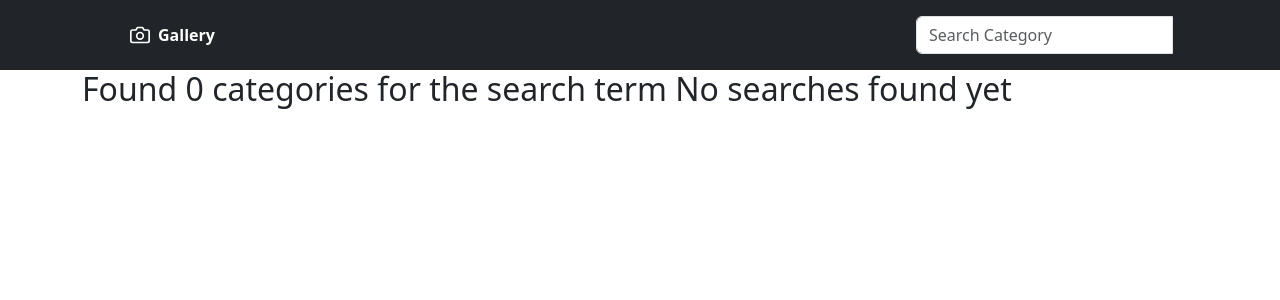
After one commit to Alikutepa/Gallery-App, a Django app: page /search/ in a window 1280 px wide. The commit adds this page. Shown: the top 300 px of the page. Run offline with Django 3.2, Linux system fonts and the light colour scheme; some libraries are stand-ins or nearby versions.

Commit message:
update changes

```diff
--- a/photos/views.py
+++ b/photos/views.py
@@ -29,11 +29,11 @@ def categoryPage(request, slug):
 
 def imageDetailPage(request, slug1, slug2):
 
-    category = Category.objects.get(slug=slug1)
+    categories = Category.objects.get(slug=slug1)
     image = Image.objects.get(slug=slug2)
 
     context = {}
-    context['category'] = category
+    context['category'] = categories
     context['image'] = image
 
     return render(request, 'main/category.html', context)
@@ -45,12 +45,14 @@ def image_location(request, location):
 
 def search_image(request):
 
-    if 'category' in request.GET and request.GET["category"]:
+
+
+  if 'category' in request.GET and request.GET["category"]:
         search_term = request.GET.get("category")
         searched_categories = Category.search_by_category(search_term)
         message = f"{search_term}"
 
         return render(request, 'main/search.html',{"message":message,"categories": searched_categories})
-    else:
+  else:
         message = 'No searches found yet'
         return render (request, 'main/search.html',{"message":message})
--- a/templates/main/category.html
+++ b/templates/main/category.html
@@ -80,8 +80,8 @@
       <p class="float-end mb-1">
         <a href="#">Back to top</a>
       </p>
-      <p class="mb-1">Album example is &copy; Bootstrap, but please download and customize it for yourself!</p>
-      <p class="mb-0">New to Bootstrap? <a href="/">Visit the homepage</a> or read our <a href="/docs/5.1/getting-started/introduction/">getting started guide</a>.</p>
+      <p class="mb-1 text-center">App Created by Juliana 2021</p>
+
     </div>
   </footer>
 </body>
--- /dev/null
+++ b/templates/main/search.html
@@ -0,0 +1,57 @@
+{%extends 'main/base.html'%}
+{% block content %}
+<div class="container">
+
+  <div class="row">
+    {% if categories%}
+      <h2>Found {{ categories|length }} of searched term {{message}}</h2>
+    {% else %}
+      <h2> Found 0 categories for the search term {{message}}</h2>
+    {% endif %}
+
+  </div>
+
+  <div class="row">
+
+  {% if categories %}
+    {% for category in categories %}
+
+
+
+
+      <div class="album py-5 bg-light">
+        <div class="container">
+
+          <div class="row row-cols-1 row-cols-sm-2 row-cols-md-3 g-3">
+            {%for image in images%}
+            <div class="col">
+              <div class="card shadow-sm">
+                <img src="{{image.squareImage.url}}" alt="">
+
+
+                <div class="card-body">
+                  <p class="card-text">{{image.shortDescription}}</p>
+                  <p class="card-text">{{image.location}}</p>
+                  <div class="d-flex justify-content-between align-items-center">
+                    <div class="btn-group">
+                     <button type="button" class="btn btn-sm btn-outline-secondary" data-target="#">Image Details</button>
+                    </div>
+                    <small class="text-muted">{{image.date_created|date}}</small>
+                  </div>
+                </div>
+              </div>
+            </div>
+
+          {%endfor%}
+
+
+          </div>
+        </div>
+      </div>
+
+
+    {% endfor %}
+  {% endif %}
+  </div>
+</div>
+{% endblock %}
```
Also changed, not shown: templates/main/index.html (+8 -5 lines).
